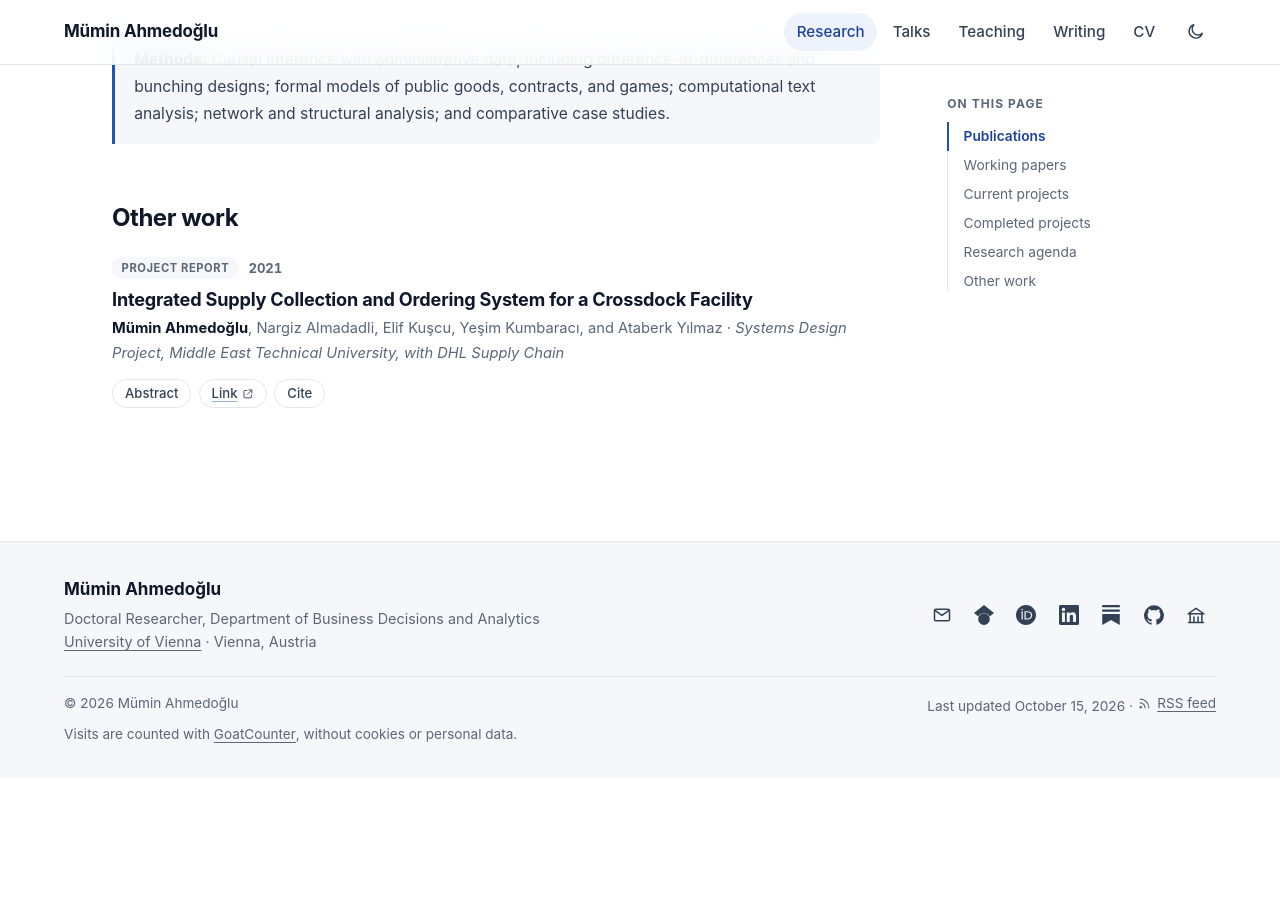
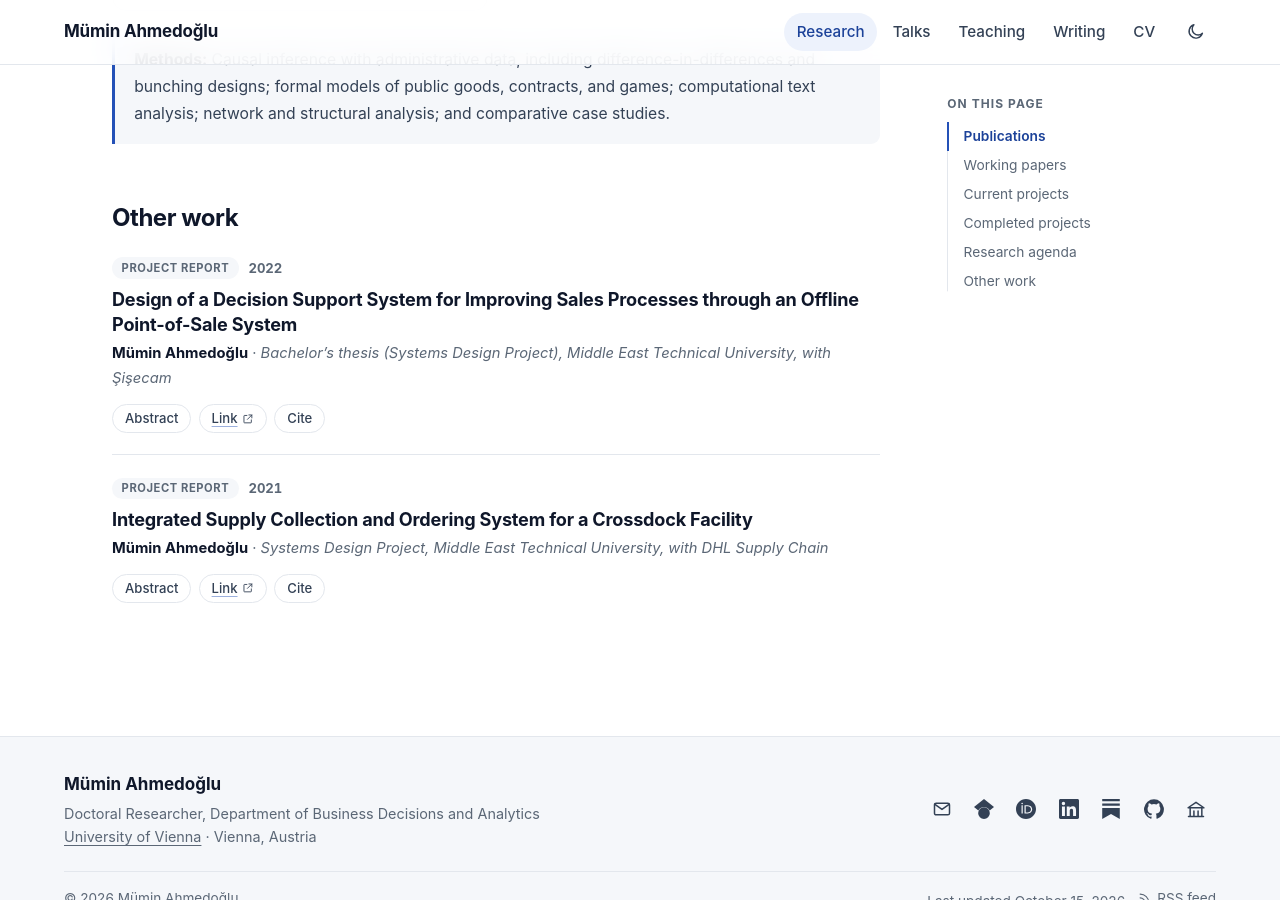
Before and after one commit to ahmedoglu/ahmedoglu.github.io, a Jekyll site: the page built from _pages/research.md, in a window 1280 px wide and 900 px high, scrolled down 4850 px. Built offline with Jekyll 4.4.1, drawn with Linux system fonts in a browser that asks for light colours; before the commit the page ends 5628 px from its top, so only the background shows below that.

Commit message:
Add Şişecam offline POS project; list only myself on student projects
Co-Authored-By: Claude Fable 5.1 <noreply@anthropic.com>

```diff
--- a/_pages/cv.md
+++ b/_pages/cv.md
@@ -69,7 +69,7 @@ Supervisor: Prof. Dr. Hanna Hottenrott · Advisor: Dr. David Angenendt
 ### B.Sc. Industrial Engineering
 Middle East Technical University (METU) · Ankara, Türkiye · Sep 2014–Sep 2022
 
-I specialized in systems design and developed my bachelor’s thesis, with Şişecam, on improving sales processes through an offline case decision support system design. Systems design project: [*DHL Supply Chain: Vehicle Control and Order Quantity Estimation Decision Support System*](/research/dhl-crossdock-decision-support/).
+I specialized in systems design and developed my bachelor’s thesis with Şişecam: [*Design of a Decision Support System for Improving Sales Processes through an Offline Point-of-Sale System*](/research/sisecam-offline-pos-decision-support/). Systems design project: [*DHL Supply Chain: Vehicle Control and Order Quantity Estimation Decision Support System*](/research/dhl-crossdock-decision-support/).
 
 <details markdown="1">
 <summary>Selected coursework</summary>
--- a/_publications/dhl-crossdock-decision-support.md
+++ b/_publications/dhl-crossdock-decision-support.md
@@ -1,6 +1,6 @@
 ---
 title: "Integrated Supply Collection and Ordering System for a Crossdock Facility"
-authors: [Mümin Ahmedoğlu, Nargiz Almadadli, Elif Kuşcu, Yeşim Kumbaracı, Ataberk Yılmaz]
+authors: [Mümin Ahmedoğlu]
 date: 2021-06-01
 category: project
 venue: Systems Design Project, Middle East Technical University, with DHL Supply Chain
--- /dev/null
+++ b/_publications/sisecam-offline-pos-decision-support.md
@@ -0,0 +1,12 @@
+---
+title: "Design of a Decision Support System for Improving Sales Processes through an Offline Point-of-Sale System"
+authors: [Mümin Ahmedoğlu]
+date: 2022-06-01
+category: project
+venue: Bachelor’s thesis (Systems Design Project), Middle East Technical University, with Şişecam
+link: https://sd.ie.metu.edu.tr/en/sisecam-cevrimdisi-kasa-ile-satis-surecleri-gelistirme-karar-destek-sistemi-tasarimi
+---
+
+Şişecam is a well-established glass manufacturer founded in 1935 to meet Turkey’s demand for glass products. The project focuses on the point-of-sale (POS) systems used in the Turkish retail stores of Paşabahçe, Şişecam’s glassware brand. Under the existing system, planned or unplanned outages can render the POS systems inoperable, so payments cannot be processed, sales are lost, and customers are left dissatisfied. The problem is therefore defined as designing an offline POS system that recovers the sales lost during disruptions of the online system, and selecting compatible offline POS software.
+
+The proposed solution comprises a database design, an evaluation of the design through simulation, a break-even analysis, system integration, the identification of supplier selection criteria and alternatives, and the selection and application of a multi-criteria decision-making method. The project concludes with an implementation plan and recommendations for the company.
```
